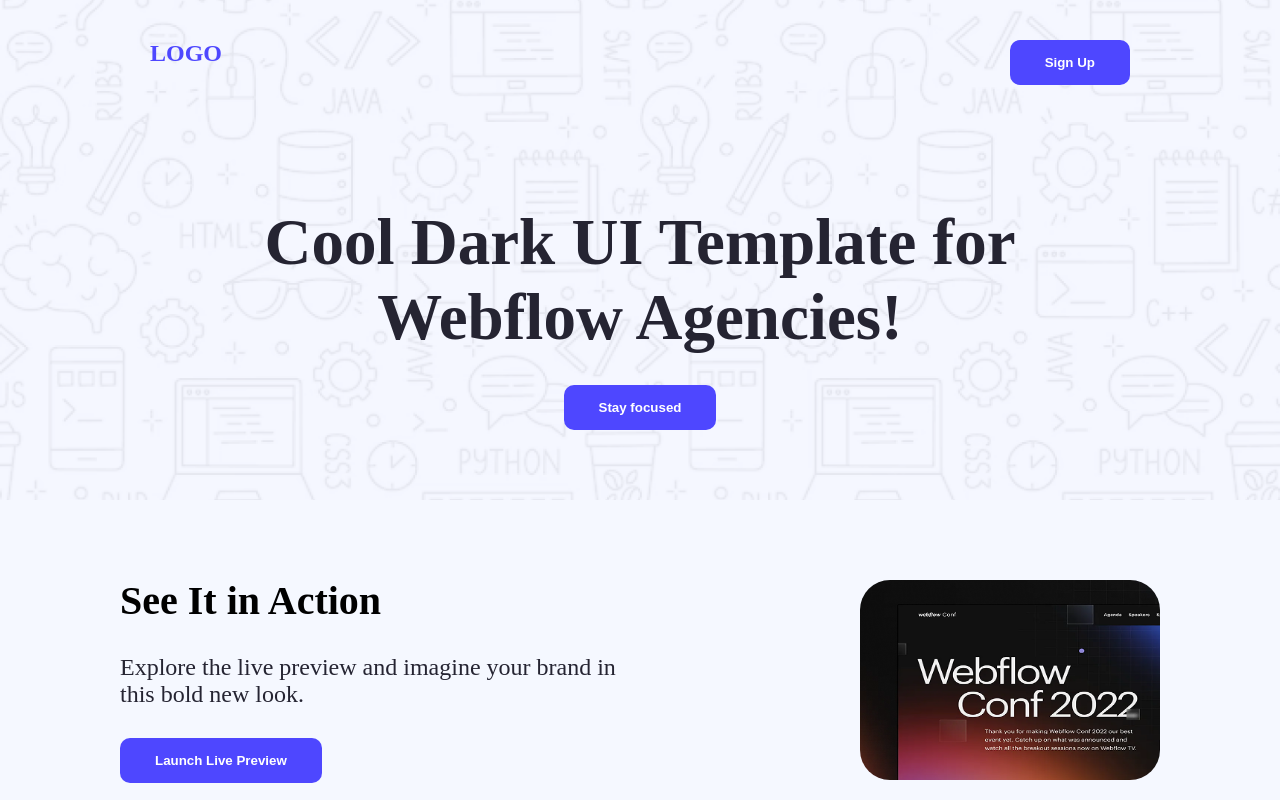
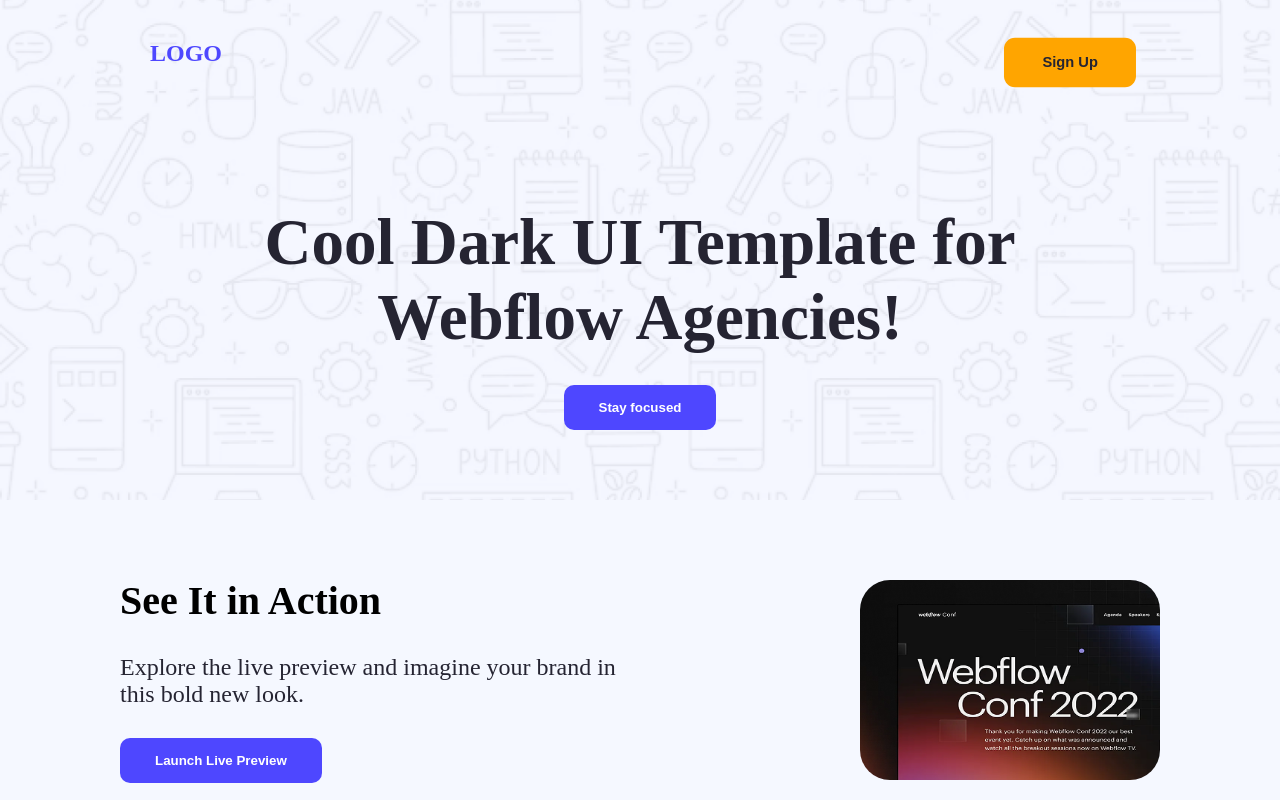
Before and after one commit to masrafi143/landing-launchpad-PH-B12-Assignment-01, a plain HTML site: page index.html in a window 1280 px wide. In both pictures the pointer is over the button "Sign Up". Shown: the top 800 px of the page. Drawn offline with Linux system fonts and the light colour scheme.

Commit message:
added button-hover-animation

```diff
--- a/style.css
+++ b/style.css
@@ -208,3 +208,15 @@ footer ul a{
     text-decoration: none;
     color: #252432;
 }
+
+/* button hover animation */
+button:hover{
+    background-color: orange;
+    color: #252432;
+    cursor: pointer;
+    transition:0.4s ease-in;
+    transform: scale(1.1);
+}
+button:not(:hover){
+    transition:0.4s ease-in;
+}
```
